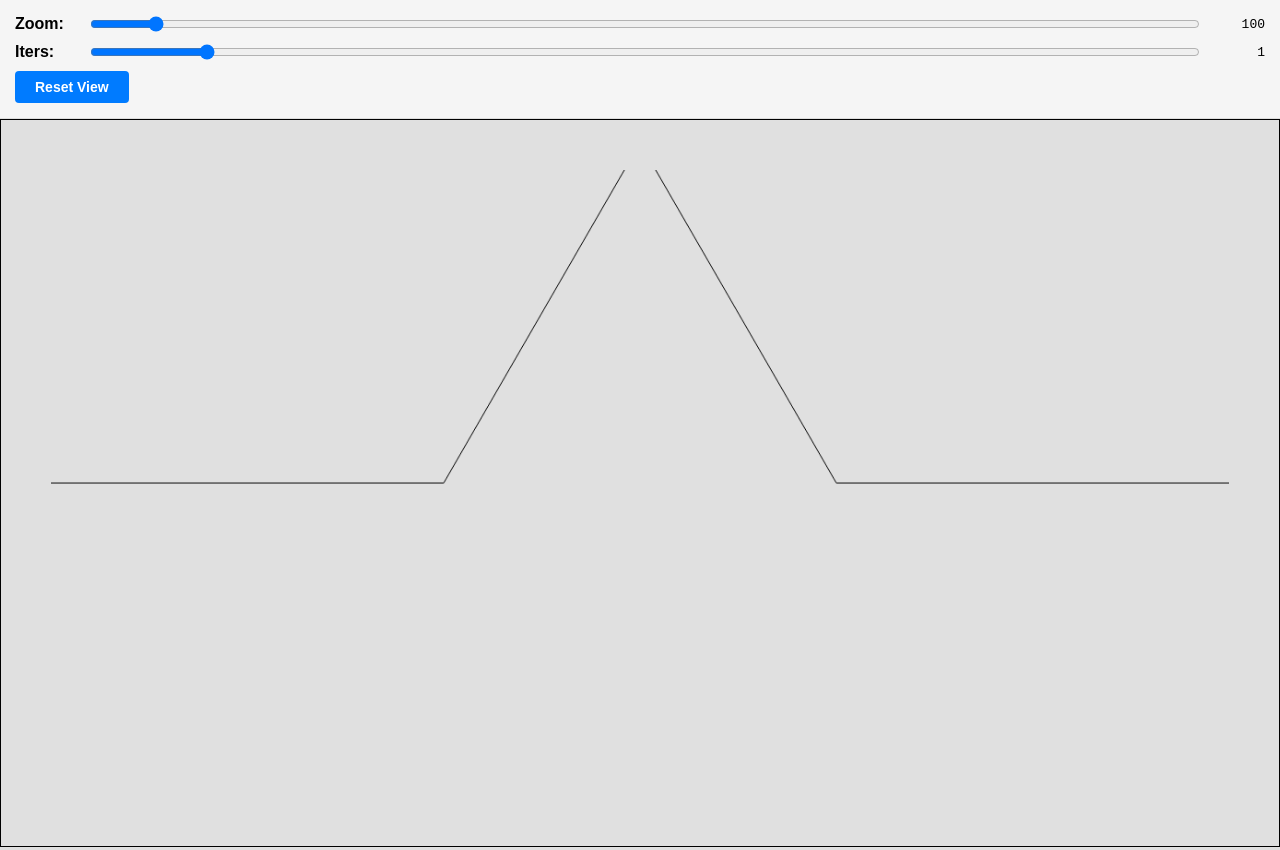
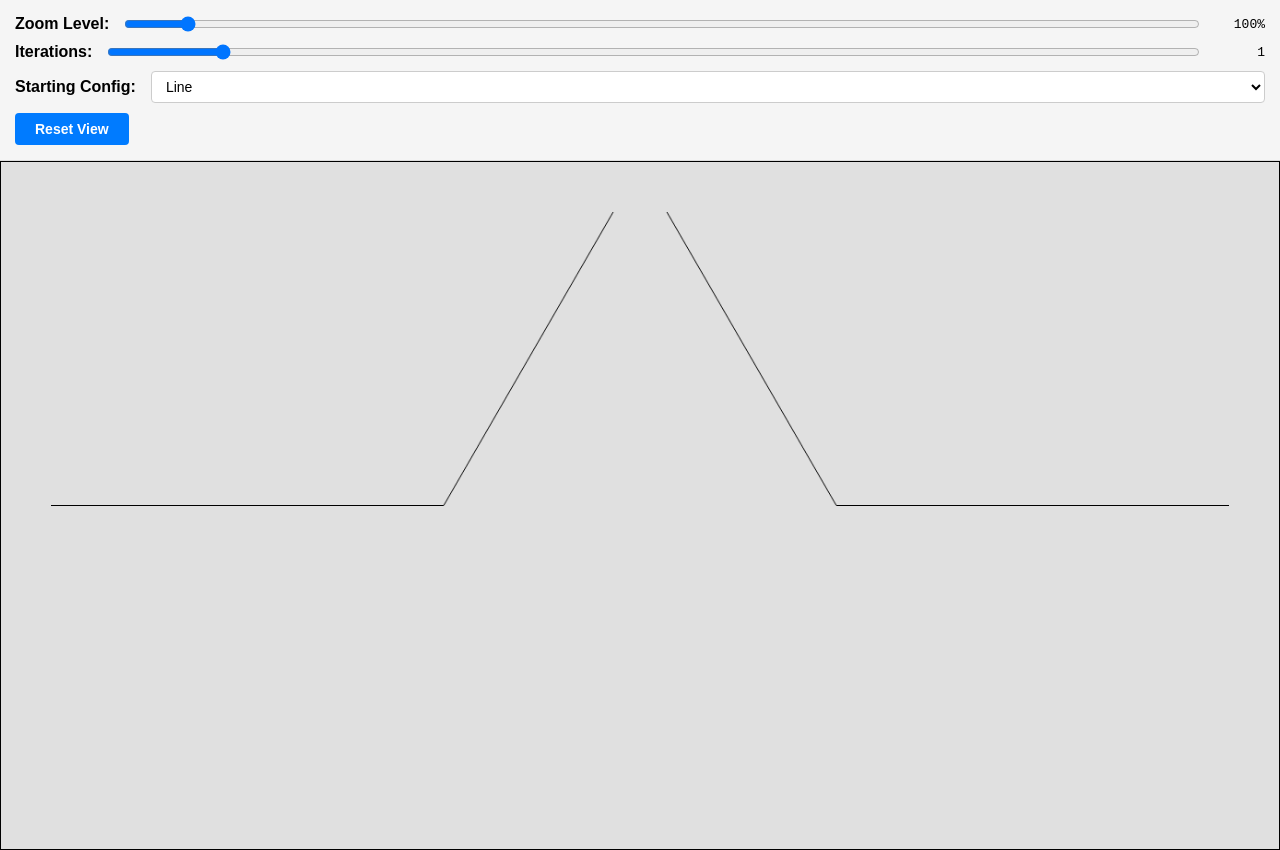
Before and after one commit to YellowYak/LineFractal, a plain HTML site: page index.html in a window 1280 px wide. Drawn offline with Linux system fonts and the light colour scheme.

Commit message:
Added option to start fractal from line or equilateral triangle (a true Koch snowflake).

```diff
--- a/index.html
+++ b/index.html
@@ -45,6 +45,16 @@
             flex: 1;
         }
 
+        select {
+            flex: 1;
+            padding: 6px 10px;
+            font-size: 14px;
+            border: 1px solid #ccc;
+            border-radius: 4px;
+            background: white;
+            cursor: pointer;
+        }
+
         output {
             min-width: 50px;
             text-align: right;
@@ -84,14 +94,21 @@
 <body>
     <div class="controls">
         <div class="slider-group">
-            <label for="zoom">Zoom:</label>
+            <label for="zoom">Zoom Level:</label>
             <input type="range" id="zoom" min="50" max="1000" value="100">
-            <output id="zoomValue">100</output>
+            <output id="zoomValue">100%</output>
         </div>
         <div class="slider-group">
-            <label for="iterations">Iters:</label>
+            <label for="iterations">Iterations:</label>
             <input type="range" id="iterations" min="0" max="10">
             <output id="iterationsValue"></output>
+        </div>
+        <div class="slider-group">
+            <label for="startConfig">Starting Config:</label>
+            <select id="startConfig">
+                <option value="line">Line</option>
+                <option value="triangle">Triangle</option>
+            </select>
         </div>
         <div class="slider-group">
             <button id="resetBtn">Reset View</button>
@@ -129,6 +146,7 @@
         const zoomValue = document.getElementById('zoomValue');
         const iterationsValue = document.getElementById('iterationsValue');
         const resetBtn = document.getElementById('resetBtn');
+        const startConfigSelect = document.getElementById('startConfig');
 
         let numberOfIterations = iterationsSlider.value = iterationsValue.textContent = 1;
 
@@ -149,7 +167,7 @@
         // Update output values and apply zoom
         zoomSlider.addEventListener('input', (e) => {
             const zoomPercent = e.target.value;
-            zoomValue.textContent = zoomPercent;
+            zoomValue.textContent = `${zoomPercent}%`;
             zoomLevel = zoomPercent / 100;
             resizeCanvas();
         });
@@ -158,6 +176,10 @@
             numberOfIterations = e.target.value;
             iterationsValue.textContent = e.target.value;
 
+            resizeCanvas();
+        });
+
+        startConfigSelect.addEventListener('change', () => {
             resizeCanvas();
         });
 
@@ -221,13 +243,40 @@
             canvas.width = canvas.clientWidth;
             canvas.height = canvas.clientHeight;
 
-            // Create the initial line segment
-            let segments = [
-                new Segment(
-                    new Point(0, canvas.height / 2),
-                    new Point(canvas.width, canvas.height / 2)
-                )
-            ];
+            // Create the initial segment(s) based on the startConfigSelect drop-down
+            let segments = [];
+            if (startConfigSelect.value === 'line') {
+                segments.push(
+                    new Segment(
+                        new Point(0, canvas.height / 2),
+                        new Point(canvas.width, canvas.height / 2)
+                    )
+                );
+            } else {
+                // Determine segment length for equilateral triangle
+                const halfLengthWidth = Math.min(canvas.width, canvas.height) / 2 * 0.6;
+                const halfLengthHeight = halfLengthWidth * sqrt3 / 2;
+                const vertOffset = halfLengthWidth / sqrt3;
+
+                segments.push(
+                    new Segment(
+                        new Point((canvas.width / 2) - halfLengthWidth, (canvas.height / 2) - vertOffset),
+                        new Point((canvas.width / 2) + halfLengthWidth, (canvas.height / 2) - vertOffset)
+                    )
+                );
+                segments.push(
+                    new Segment(
+                        new Point((canvas.width / 2) + halfLengthWidth, (canvas.height / 2) - vertOffset),
+                        new Point(canvas.width / 2, (canvas.height / 2) + halfLengthHeight)
+                    )
+                );
+                segments.push(
+                    new Segment(
+                        new Point(canvas.width / 2, (canvas.height / 2) + halfLengthHeight),
+                        new Point((canvas.width / 2) - halfLengthWidth, (canvas.height / 2) - vertOffset)
+                    )
+                );
+            }
 
             // Fractalize!
             for (let i = 0; i < numberOfIterations; i++) {
```
Also changed, not shown: KochSnowflake.png, KochSnowflakeLine.png (added), 1 other file.
